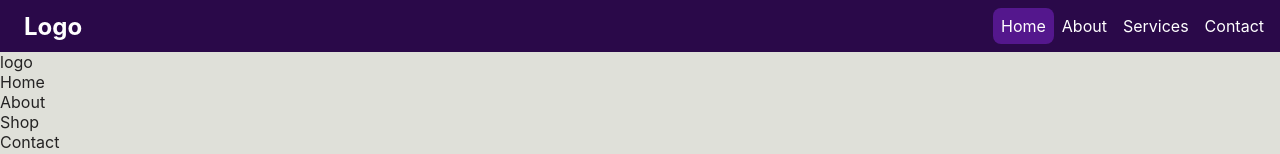
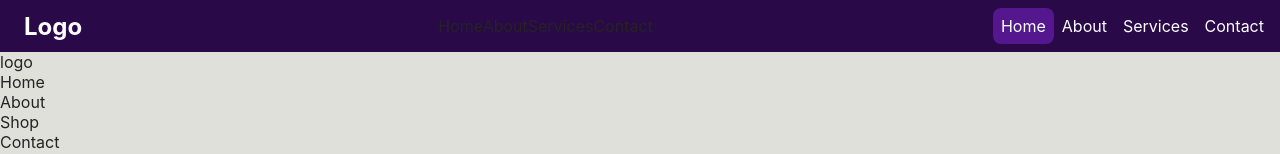
Before and after one commit to Lu-Smith/react_headers, a React (Create React App) app: page / in a window 1280 px wide. Shown: the top 154 px of the page. Built offline with nearby package versions, Linux system fonts and the light colour scheme.

Commit message:
Updated HeaderOne

```diff
--- a/src/components/HeaderOne.tsx
+++ b/src/components/HeaderOne.tsx
@@ -6,6 +6,12 @@ const HeaderOne = () => {
   return (
     <nav className='HeaderOne'>
       <div className='title'><Link to='/'>Logo</Link></div>
+      <div className="manu">
+        <span>Home</span>
+        <span>About</span>
+        <span>Services</span>
+        <span>Contact</span>
+      </div>
       <ul>
         <li><NavLink to='/'>Home</NavLink></li>
         <li><NavLink to='/about'>About</NavLink></li>
```
